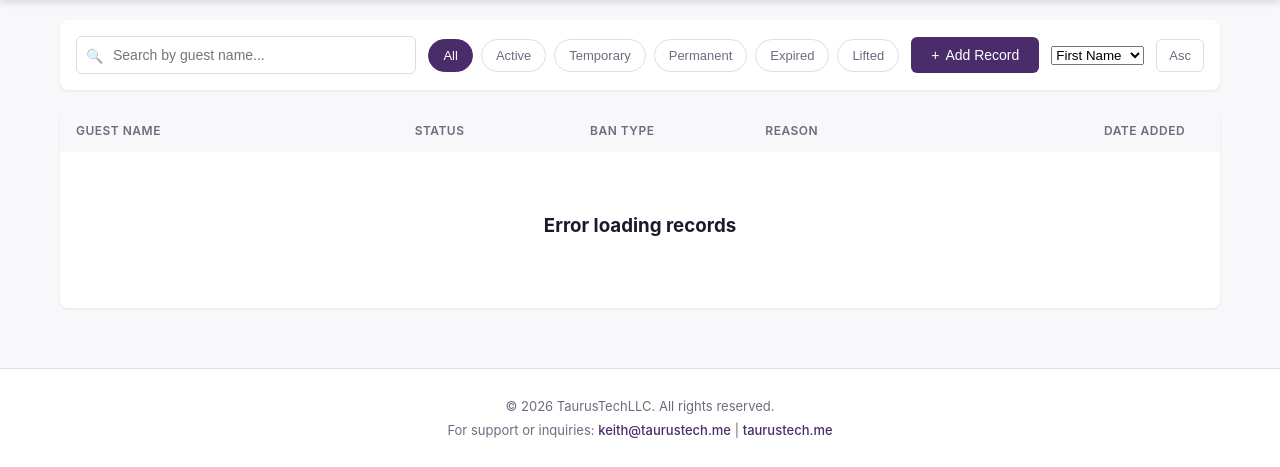
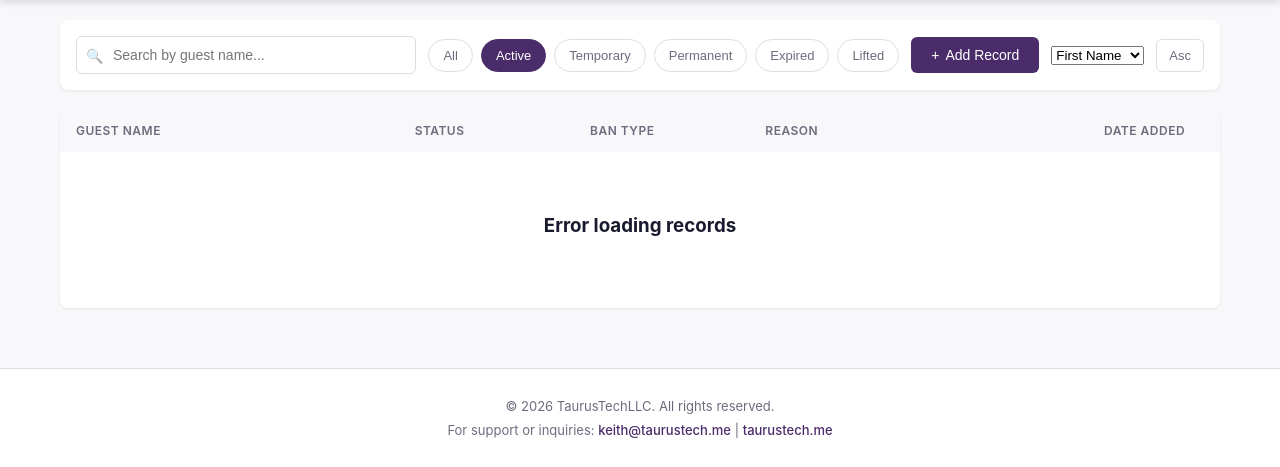
Before and after one commit to kcasko/dnr-app, a Flask app: template templates/index.html in a window 1280 px wide. Shown: the part 77-544 px from the top of the page. Run offline with Flask 3, Linux system fonts and the light colour scheme; the template is opened without the code that fills it: most values are stand-ins (such as "Sample title", 1, 10 or a date in 2020); some libraries are stand-ins or nearby versions.

Commit message:
Fix filter button order and set default filter status to active

```diff
--- a/templates/index.html
+++ b/templates/index.html
@@ -43,8 +43,8 @@
         </div>
 
         <div class="filter-group">
-            <button class="filter-btn active" data-filter="all">All</button>
-            <button class="filter-btn" data-filter="active">Active</button>
+            <button class="filter-btn" data-filter="all">All</button>
+            <button class="filter-btn active" data-filter="active">Active</button>
             <button class="filter-btn" data-filter="temporary">Temporary</button>
             <button class="filter-btn" data-filter="permanent">Permanent</button>
             <button class="filter-btn" data-filter="expired">Expired</button>
@@ -196,7 +196,7 @@
 
 <script>
 // State
-let currentFilter = { status: '', ban_type: '' };
+let currentFilter = { status: 'active', ban_type: '' };
 let currentSearch = '';
 let currentRecordId = null;
 let csrfToken = null;
```
